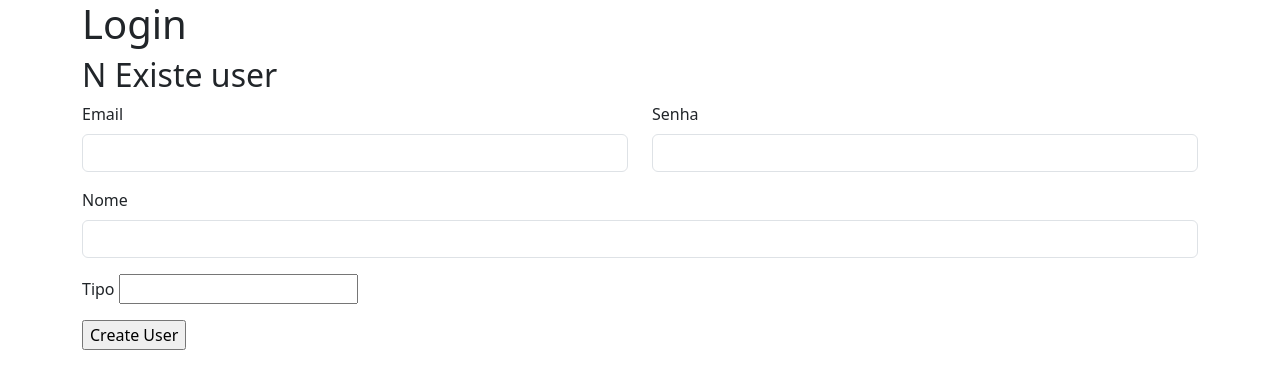
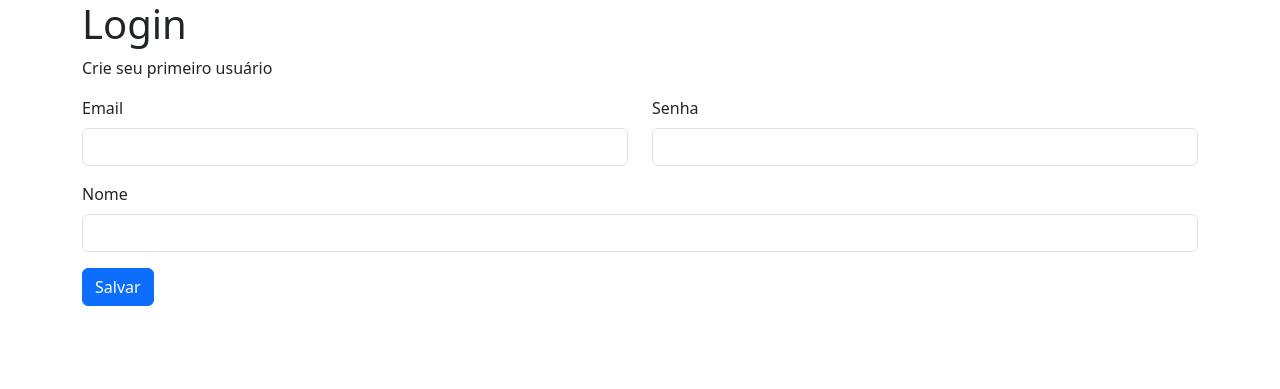
Before and after one commit to brunonfire/blognucleus, a Rails app: page /admin/users/login in a window 1280 px wide. Shown: the top 389 px of the page. Run offline with Rails 7, Linux system fonts and the light colour scheme; style sheets or scripts are compiled from the project's sources; some libraries are stand-ins or nearby versions.

Commit message:
form login

```diff
--- a/app/controllers/admin/users_controller.rb
+++ b/app/controllers/admin/users_controller.rb
@@ -1,4 +1,5 @@
 class Admin::UsersController < ApplicationController
+  before_action :require_user, except: [:login, :do_login, :create]
   before_action :set_user, only: %i[ show edit update destroy ]
 
   #==========================================================
@@ -13,6 +14,8 @@ class Admin::UsersController < ApplicationController
       @user = User.new
     end
   end
+
+  #==========================================================
 
   def do_login
 
--- a/app/views/admin/users/login.html.erb
+++ b/app/views/admin/users/login.html.erb
@@ -4,14 +4,13 @@
       <h1>Login</h1>
 
       <% if @user_exists %>
+        <p>Digite seu email e senha para logar.</p>
 
-        <h2>Existe user</h2>
+        <%= render "admin/users/partials/form_login" %>
+      <% else %>
+        <p>Crie seu primeiro usuário</p>
 
-      <% else %>
-        <h2>N Existe user</h2>
-
-        <%= render "admin/users/partials/form", user: @user %>
-
+        <%= render "admin/users/partials/form", user: @user, admin: true  %>
       <% end %>
     </div>
   </div>
--- a/app/views/admin/users/partials/_form.html.erb
+++ b/app/views/admin/users/partials/_form.html.erb
@@ -1,4 +1,11 @@
-<%= form_with(model: user, local: true) do |form| %>
+<%
+if user.new_record?
+  url_form = admin_users_path
+else
+  url_form = admin_user_path(user)
+end
+%>
+<%= form_with(model: user, url: url_form, local: true, class: "form-validate") do |form| %>
 
   <% if user.errors.any? %>
     <div id="error_explanation">
@@ -12,14 +19,16 @@
     </div>
   <% end %>
 
+  <%= form.hidden_field :tipo, value: "admin" if admin %>
+
   <div class="row">
     <div class="col-lg-6 col-md-6 col-sm-12 col-xs-12 mb-3">
       <%= form.label :email, class: "form-label" %>
-      <%= form.text_field :email, class: "form-control" %>
+      <%= form.email_field :email, class: "form-control" %>
     </div>
     <div class="col-lg-6 col-md-6 col-sm-12 col-xs-12 mb-3">
       <%= form.label :senha , class: "form-label"%>
-      <%= form.text_field :senha , class: "form-control"%>
+      <%= form.password_field :senha, class: "form-control"%>
     </div>
   </div>
 
@@ -29,11 +38,6 @@
   </div>
 
   <div class="mb-3">
-    <%= form.label :tipo %>
-    <%= form.number_field :tipo %>
-  </div>
-
-  <div class="actions">
-    <%= form.submit %>
+    <button type="submit" class="btn btn-primary">Salvar</button>
   </div>
 <% end %>
--- a/config/routes.rb
+++ b/config/routes.rb
@@ -12,6 +12,7 @@ Rails.application.routes.draw do
     # destroy
     # crete
     # update
+    # action_nmespace_controller
 
     resources :users do
       get :login, on: :collection
@@ -20,6 +21,7 @@ Rails.application.routes.draw do
 
   end
 
+  # action_controller
   resources :posts
   resources :users
   # For details on the DSL available within this file, see http://guides.rubyonrails.org/routing.html
```
Also changed, not shown: app/controllers/application_controller.rb (+33 -0 lines), app/views/admin/users/partials/_form_login.html.erb (added, +15 -0 lines).
